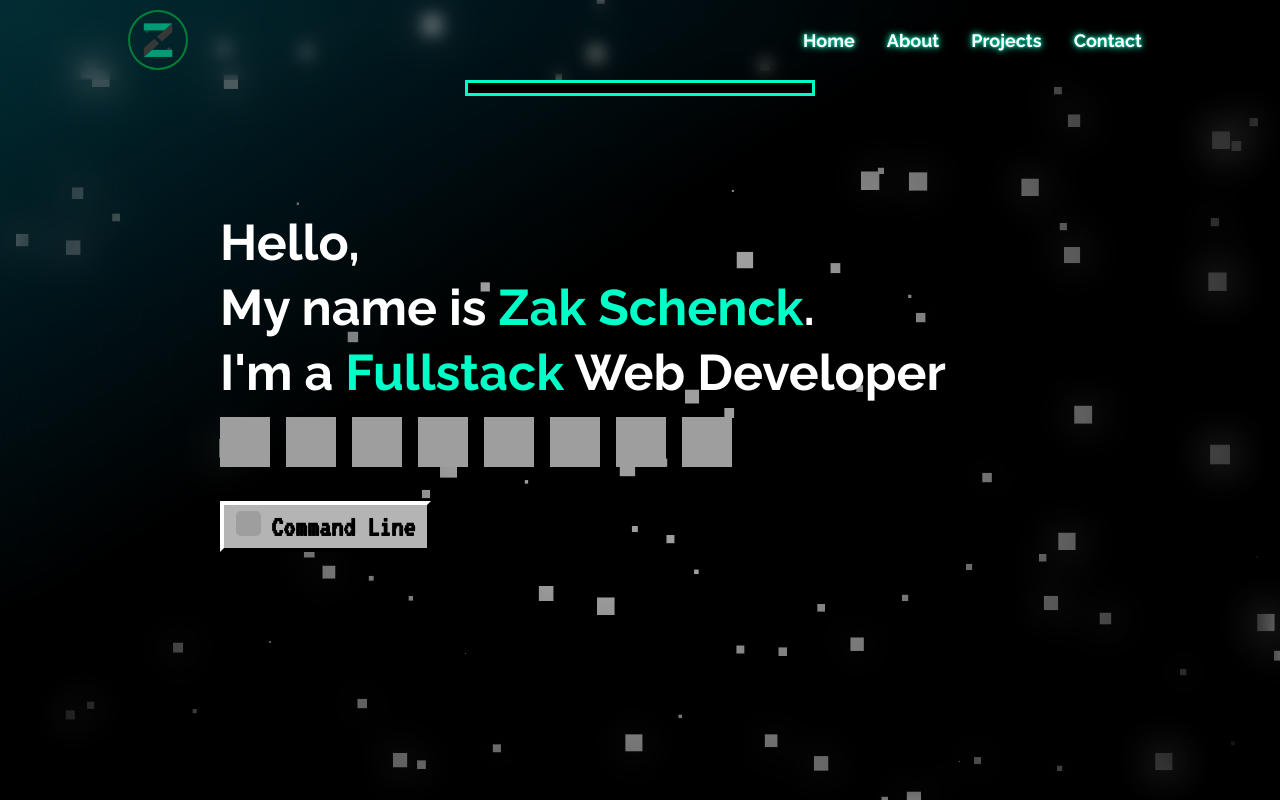
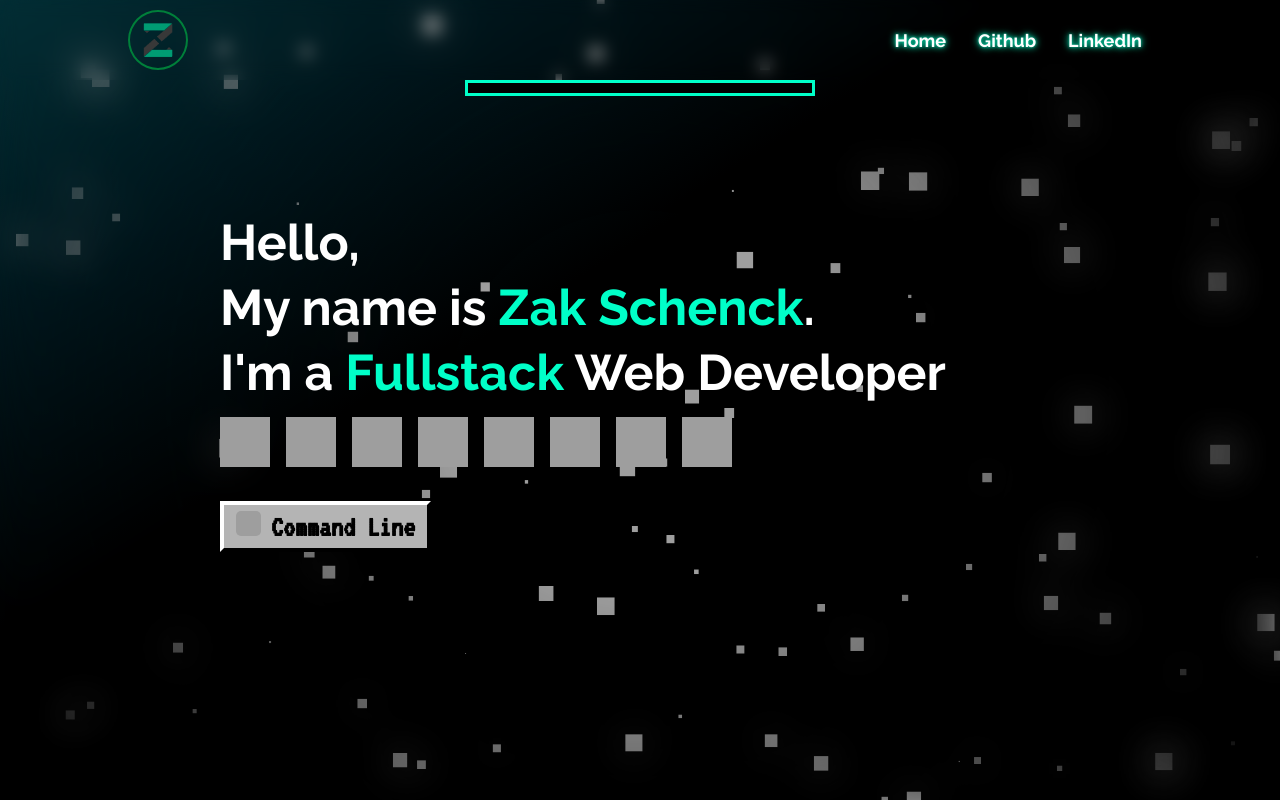
Before and after one commit to ZakSchenck/portfolio, a plain HTML site: page index.html in a window 1280 px wide. Shown: the top 802 px of the page. Drawn offline with nearby package versions, Linux system fonts and the light colour scheme; grey boxes are pictures that could not be loaded.

Commit message:
Changed links to github and linkedin

```diff
--- a/index.html
+++ b/index.html
@@ -51,16 +51,14 @@
             >Home</a
           >
           <a
-            href="#about-section"
-            >About</a
+            href="https://github.com/zakschenck"
+            target="_blank"
+            >Github</a
           >
           <a
-            href="#projects-section"
-            >Projects</a
-          >
-          <a
-            href="#contact-section"
-            >Contact</a
+            href="https://www.linkedin.com/in/zak-schenck-104792222/"
+            target="_blank"
+            >LinkedIn</a
           >
         </nav>
         <div class="hamburger-container">
```
